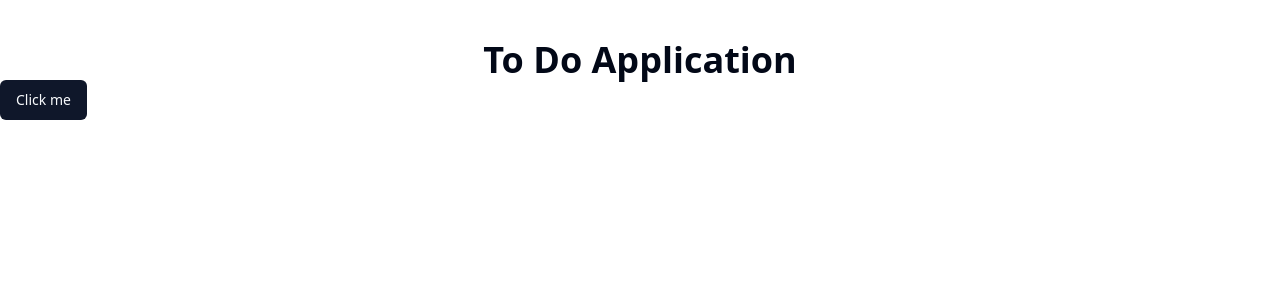
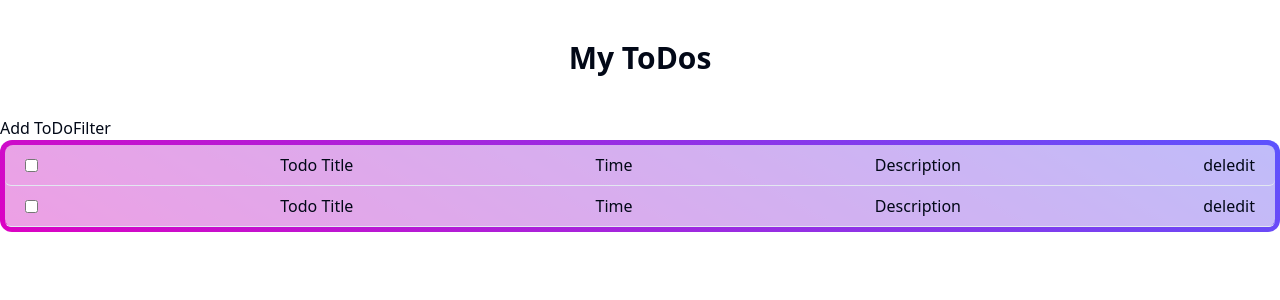
Before and after one commit to shaikTazUddin01/todo-application-redux, a React (Vite) app: page / in a window 1280 px wide. Shown: the top 300 px of the page. Built offline with nearby package versions, Linux system fonts and the light colour scheme.

Commit message:
create todo card

```diff
--- a/src/App.tsx
+++ b/src/App.tsx
@@ -1,4 +1,5 @@
-import { Button } from "./components/ui/button"
+
+import Todo from "./pages/Todo"
 
 
 function App() {
@@ -6,8 +7,7 @@
 
   return (
     <div>
-      <h1 className="text-center text-4xl font-bold pt-10">To Do Application</h1>
-      <Button>Click me</Button>
+     <Todo></Todo>
     </div>
   )
 }
--- /dev/null
+++ b/src/components/todo/ToDoContainer.tsx
@@ -0,0 +1,23 @@
+import TodoCard from "./TodoCard";
+
+const ToDoContainer = () => {
+  return (
+    <div>
+      <div>
+        <button>Add ToDo</button>
+        <button>Filter</button>
+        <div className="bg-primary-gradient rounded-xl p-[5px] space-y-2">
+          <div className="bg-[#f8f8f8a4] rounded-lg">
+            {/* <div className="bg-white p-2 rounded-md text-center text-xl font-bold">
+            <p>There is No Task Pending...!</p>
+          </div> */}
+            <TodoCard></TodoCard>
+            <TodoCard></TodoCard>
+          </div>
+        </div>
+      </div>
+    </div>
+  );
+};
+
+export default ToDoContainer;
--- /dev/null
+++ b/src/components/todo/TodoCard.tsx
@@ -0,0 +1,16 @@
+const TodoCard = () => {
+  return (
+    <div className="  flex justify-between items-center rounded-md py-2 px-5 border-b">
+      <input type="checkbox" name="" id="" />
+      <p className="font-medium">Todo Title</p>
+      <p className="font-medium">Time</p>
+      <p className="font-medium">Description</p>
+      <div className="">
+        <button>del</button>
+        <button>edit</button>
+      </div>
+    </div>
+  );
+};
+
+export default TodoCard;
--- /dev/null
+++ b/src/components/ui/Container.tsx
@@ -0,0 +1,11 @@
+import { ReactNode } from "react";
+
+type TContainerProps = {
+    children: ReactNode;
+};
+
+const Container = ({ children }:TContainerProps) => {
+  return <div className=" h-screen w-full max-w-7xl mx-auto">{children}</div>;
+};
+
+export default Container;
--- /dev/null
+++ b/src/pages/Todo.tsx
@@ -0,0 +1,17 @@
+
+import ToDoContainer from "../components/todo/ToDoContainer";
+import Container from "../components/ui/Container";
+
+
+const Todo = () => {
+    return (
+        <div>
+            <Container>
+            <h1 className="text-center text-3xl font-semibold my-10">My ToDos</h1>
+            <ToDoContainer></ToDoContainer>
+            </Container>
+        </div>
+    );
+};
+
+export default Todo;
--- a/tailwind.config.js
+++ b/tailwind.config.js
@@ -71,6 +71,9 @@
         "accordion-down": "accordion-down 0.2s ease-out",
         "accordion-up": "accordion-up 0.2s ease-out",
       },
+      backgroundImage:{
+        'primary-gradient':'linear-gradient(30deg,#DC02C3,#5C53FE)'
+      }
     },
   },
   plugins: [require("tailwindcss-animate")],
```
